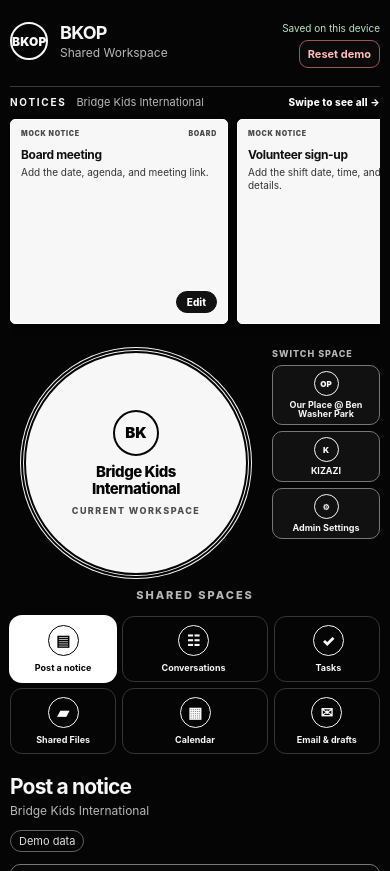
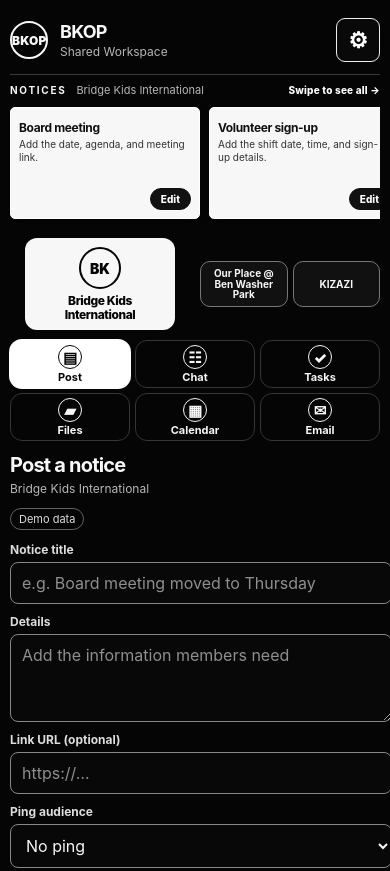
Before and after one commit to fwrd-go/bridge-team-workspace, a plain HTML site: page index.html in a window 390 px wide. Shown: the top 871 px of the page. Drawn offline with Linux system fonts and the light colour scheme.

Commit message:
Compact mobile workspace navigation and notice cards

```diff
--- a/index.html
+++ b/index.html
@@ -104,25 +104,36 @@ button:focus-visible,input:focus-visible,textarea:focus-visible,select:focus-vis
 .top-notice-heading .notice-rows-hint{font-size:10px;color:#fff;font-weight:800}
 @media(max-width:640px){.top-notice-heading .notice-rows-hint{display:none}}
 .panel.notice-layout{width:100%;max-width:700px;margin-inline:auto;padding:0;border:0;background:transparent;box-shadow:none}.notice-layout .notice-compose-panel{width:100%;min-width:0;margin:0 auto}.notice-layout .notice-compose-panel > .item{margin:0}.notice-layout .destination{margin-bottom:12px}.notice-layout .form-stack{min-width:0}
+.mobile-label,.mobile-admin{display:none}
+@media(max-width:640px){
+.mobile-label,.mobile-admin{display:inline-block}.desktop-label{display:none}
+.topbar{align-items:center;padding:8px 0 12px}.demo-tools{flex-direction:row;align-items:center}.demo-tools .save-state,.demo-tools .danger{display:none}.demo-tools .mobile-admin{font-size:22px;min-width:44px;min-height:44px}
+.stage{grid-template-columns:minmax(0,1fr) minmax(0,1fr);gap:10px;margin:12px auto;align-items:center}
+#focusSpace{justify-content:center}.hero-org{width:100%;max-width:150px;aspect-ratio:auto;min-height:92px;border:0;box-shadow:none;border-radius:12px;padding:8px;gap:5px}.hero-mark{width:42px;height:42px;border-radius:50%;font-size:14px}.hero-name{font-size:12px}.hero-caption,.switch-title,.spine-title,.switch-space.admin{display:none}
+.switch-list{display:flex;flex-wrap:wrap;gap:5px}.switch-space{flex:1 1 65px;min-height:44px;padding:6px;flex-direction:row;justify-content:center}.switch-mark{display:none}.switch-name{font-size:10px}
+.spine{grid-template-columns:repeat(3,minmax(0,1fr));gap:5px}.module-link,.module-link[data-view=conversations],.module-link[data-view=tasks]{min-height:48px;padding:4px;gap:2px}.module-icon{width:24px;height:24px}.module-link span:last-child{font-size:11px}
+.top-note{flex-basis:min(54vw,190px);width:min(54vw,190px);min-height:112px;max-height:none;aspect-ratio:auto;padding:8px}.top-note h3{margin:5px 0 4px}.top-note p{-webkit-line-clamp:2}.top-note-bottom{padding-top:5px}.top-note-meta{display:none}.top-notice-cards{padding-bottom:7px}
+.notice-layout .destination{display:none}.content-head{margin-top:12px}.content-head h2{font-size:20px}
+}
 </style>
 </head>
 <body>
 <div class="shell">
   <header class="topbar">
     <div class="brand"><div class="brandmark">BKOP</div><div class="brandtext"><strong>BKOP</strong><span>Shared Workspace</span></div></div>
-    <div class="demo-tools"><span class="save-state" id="saveState">Demo ready</span><button class="button danger" type="button" data-action="reset">Reset demo</button></div>
+    <div class="demo-tools"><button class="button mobile-admin" type="button" data-view="admin" aria-label="Admin Settings">⚙</button><span class="save-state" id="saveState">Demo ready</span><button class="button danger" type="button" data-action="reset">Reset demo</button></div>
   </header>
   <section class="top-notice-board" id="topNotices" aria-live="polite" aria-label="Board notices"></section>
   <section class="stage" aria-label="BKOP workspace navigation">
     <div class="focus-space" id="focusSpace" aria-live="polite"></div>
     <nav class="spine" aria-label="Shared spaces">
       <h2 class="spine-title">Shared spaces</h2>
-      <button class="module-link" type="button" data-view="noticeboard"><span class="module-icon">▤</span><span>Post a notice</span></button>
-      <button class="module-link" type="button" data-view="conversations"><span class="module-icon">☷</span><span>Conversations</span></button>
+      <button class="module-link" type="button" data-view="noticeboard"><span class="module-icon">▤</span><span><span class="desktop-label">Post a notice</span><span class="mobile-label">Post</span></span></button>
+      <button class="module-link" type="button" data-view="conversations"><span class="module-icon">☷</span><span><span class="desktop-label">Conversations</span><span class="mobile-label">Chat</span></span></button>
       <button class="module-link" type="button" data-view="tasks"><span class="module-icon">✓</span><span>Tasks</span></button>
-      <button class="module-link" type="button" data-view="files"><span class="module-icon">▰</span><span>Shared Files</span></button>
+      <button class="module-link" type="button" data-view="files"><span class="module-icon">▰</span><span><span class="desktop-label">Shared Files</span><span class="mobile-label">Files</span></span></button>
       <button class="module-link" type="button" data-view="calendar"><span class="module-icon">▦</span><span>Calendar</span></button>
-      <button class="module-link" type="button" data-view="email"><span class="module-icon">✉</span><span>Email & drafts</span></button>
+      <button class="module-link" type="button" data-view="email"><span class="module-icon">✉</span><span><span class="desktop-label">Email & drafts</span><span class="mobile-label">Email</span></span></button>
     </nav>
     <aside class="other-spaces" id="otherSpaces" aria-label="Other workspaces"></aside>
   </section>
```
